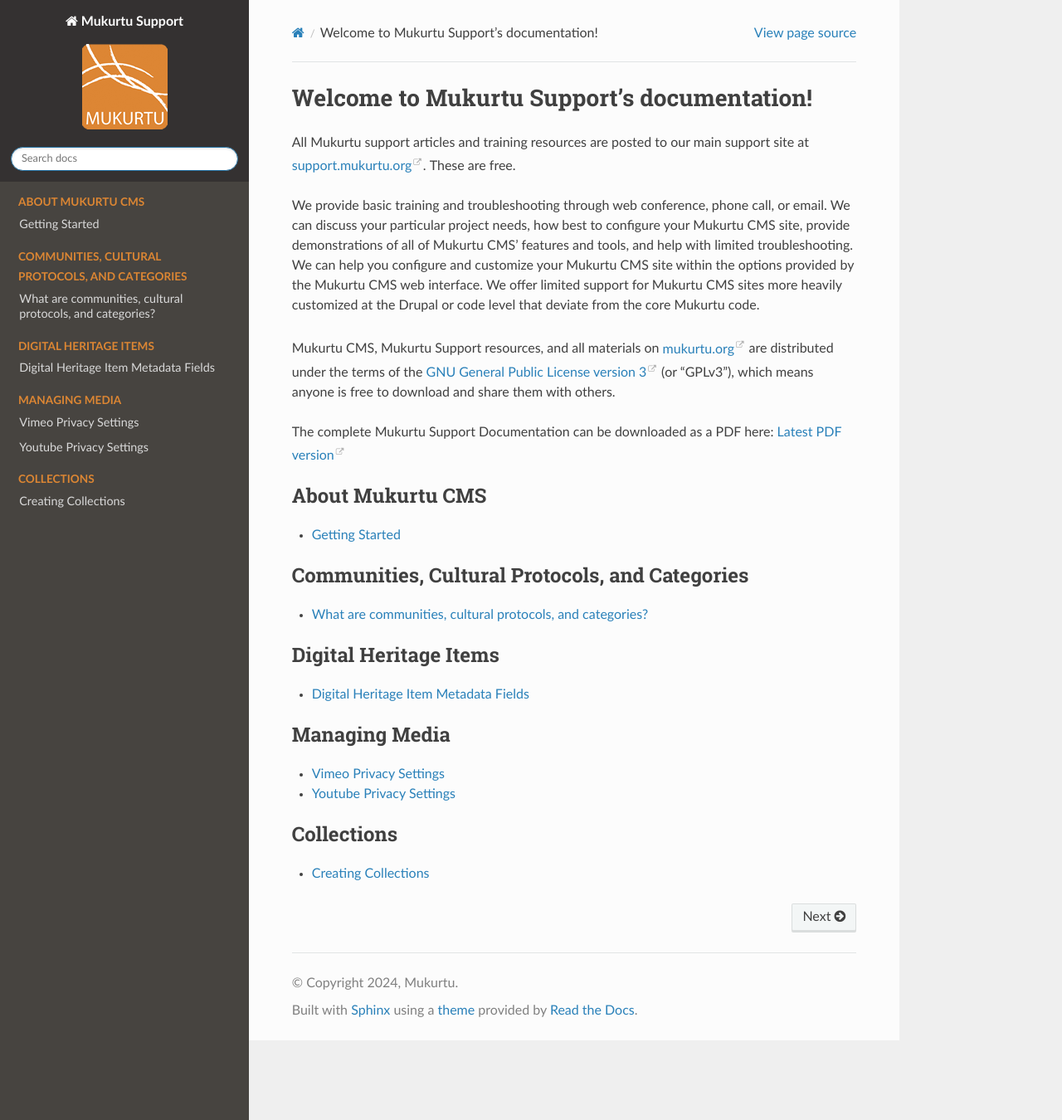
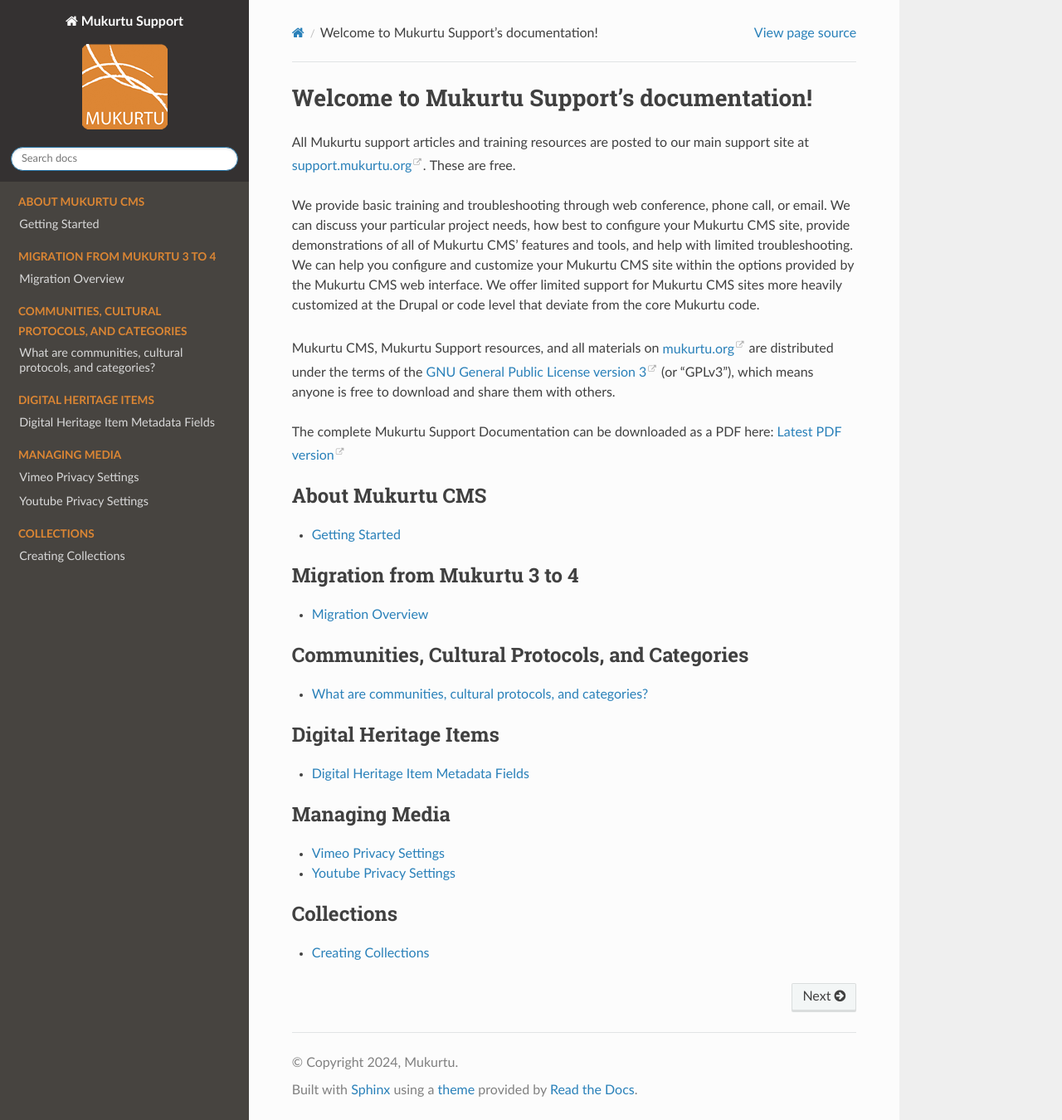
Before and after one commit to MukurtuCMS/mukurtudocs, a Sphinx documentation site: the page built from docs/source/index.rst, in a window 1280 px wide and 1350 px high. Shown: the whole window at 83% size. Built offline with Sphinx 7.4.7 and the Read the Docs theme 2.0.0, drawn with Linux system fonts in a browser that asks for light colours.

Commit message:
Update index.rst

```diff
--- a/docs/source/index.rst
+++ b/docs/source/index.rst
@@ -20,7 +20,11 @@
 
    about-mukurtu/GettingStarted
 
+.. toctree::
+   :maxdepth: 1
+   :caption: Migration from Mukurtu 3 to 4
 
+   migration/MigrationOverview
 
 .. toctree::
    :maxdepth: 1
```
